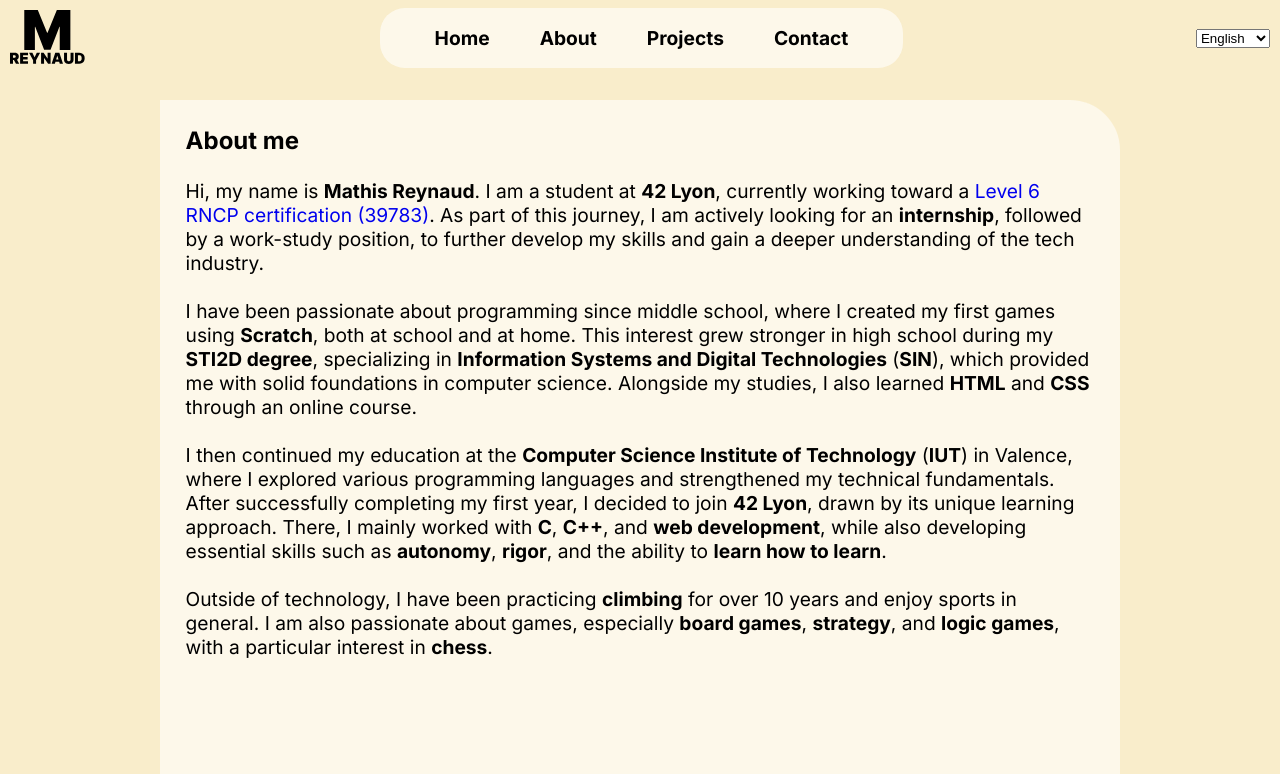
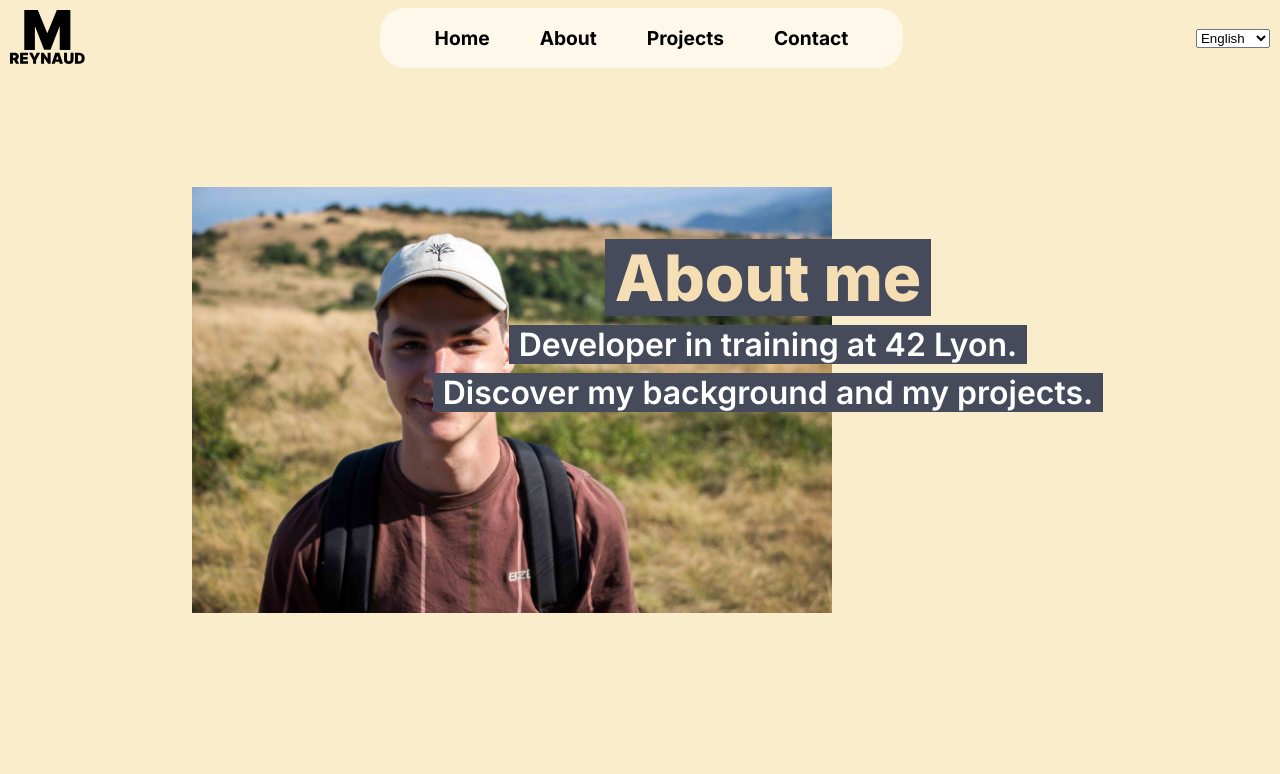
Before and after one commit to mreynaud42/my_showcase_website, a React (Vite) app in the folder showcase_website/: page /about in a window 1280 px wide. Shown: the top 774 px of the page. Built offline with nearby package versions, Linux system fonts and the light colour scheme; grey boxes are pictures that could not be loaded.

Commit message:
add head in page about

```diff
--- a/showcase_website/src/pages/About.tsx
+++ b/showcase_website/src/pages/About.tsx
@@ -20,7 +20,16 @@ function CardPictureAbout() {
 export default function About() {
     return (
         <div className="about">
-            <div className="head"></div>
+            <div className="head">
+                <div className="img">
+                    <img src="photos/about/horiz_natural_bg.jpg" alt="" />
+                </div>
+                <div className="text">
+                    <h1>About me</h1>
+                    <p>Developer in training at 42 Lyon.</p>
+                    <p>Discover my background and my projects.</p>
+                </div>
+            </div>
             <section className="text">
                 <h1>About me</h1>
                 <p>Hi, my name is <strong>Mathis Reynaud</strong>. I am a student at <strong>42 Lyon</strong>, currently working toward a <a href="https://www.francecompetences.fr/recherche/rncp/39783/" target="_blank">Level 6 RNCP certification (39783)</a>. As part of this journey, I am actively looking for an <strong>internship</strong>, followed by a work-study position, to further develop my skills and gain a deeper understanding of the tech industry.</p>
--- a/showcase_website/src/styles/global.css
+++ b/showcase_website/src/styles/global.css
@@ -36,6 +36,8 @@ main > div {
 div.head:has(*) {
     width: 100vw;
     height: 100vh;
+
+    overflow: hidden;
 }
 
 h1.namepage {
--- a/showcase_website/src/styles/pages/about.css
+++ b/showcase_website/src/styles/pages/about.css
@@ -1,3 +1,64 @@
+
+.about div.head {
+    min-height: 600px;
+    padding: 5%;
+    display: flex;
+    justify-content: center;
+    align-items: center;
+}
+
+.about div.head > div {
+    position: absolute;
+
+    display: flex;
+    flex-direction: column;
+    justify-content: center;
+    align-items: center;
+}
+
+.about div.head > div.img {
+    width: 50vw;
+    min-height: 700px;
+    height: 60vh;
+    min-height: 400px;
+
+    transform: translateX(-10vw);
+}
+
+.about div.head > div.img img {
+    max-width: 100%;
+    max-height: 100%;
+
+    object-fit: contain;
+}
+
+.about div.head > div.text {
+    text-align: center;
+    gap: 5px;
+
+    transform: translate(10vw, -75px);
+}
+
+.about div.head > div.text * {
+    margin: 2px;
+    padding: 0 10px;
+
+    background-color: var(--secondary-color);
+}
+
+.about div.head > div.text h1 {
+    font-size: 4rem;
+    font-weight: 800;
+
+    color: var(--dark-primary-color);
+}
+
+.about div.head > div.text p {
+    font-size: 2rem;
+    font-weight: 600;
+
+    color: white;
+}
 
 .about section {
     width: 75%;
```
Also changed, not shown: showcase_website/public/photos/about/horiz_natural_bg.jpg (added).
